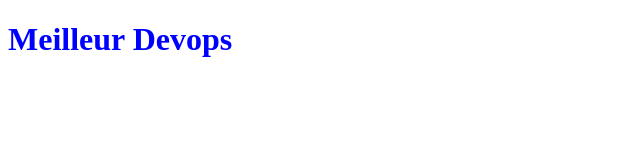
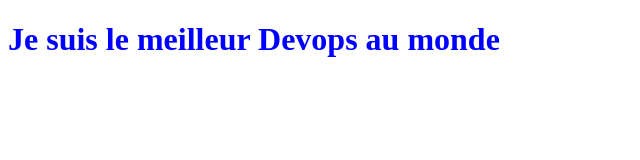
Before and after one commit to PrinceDev-creator/gitLearn, a plain HTML site: page index.html in a window 1280 px wide. Shown: the whole page, without its empty margins (0-640 px from the left). Drawn offline with Linux system fonts and the light colour scheme.

Commit message:
Changement du body

```diff
--- a/index.html
+++ b/index.html
@@ -9,7 +9,7 @@
 </head>
 
 <body>
-    <h1>Meilleur Devops</h1>
+    <h1>Je suis le meilleur Devops au monde</h1>
 </body>
 
 </html>
```
